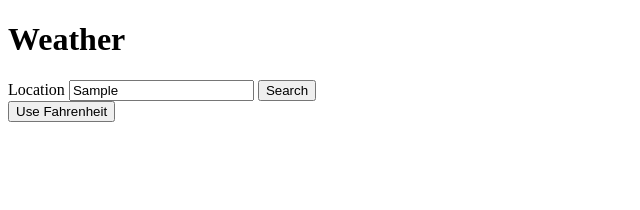
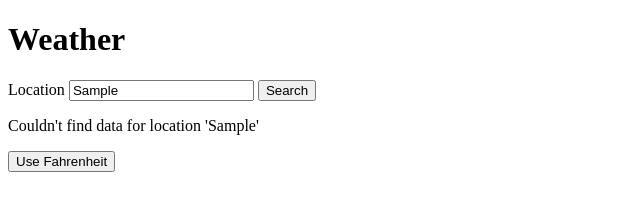
Before and after one commit to midhunpradeep/odin-weather-app, a website built with webpack: page src/index.html in a window 1280 px wide. Both pictures are taken after typing "Sample" into the empty fields and a click on the button "Search". Shown: the whole page, without its empty margins (0-640 px from the left). Built offline with nearby package versions, Linux system fonts and the light colour scheme; no server answers.

Commit message:
feat: Display search status

```diff
--- a/src/index.html
+++ b/src/index.html
@@ -17,6 +17,7 @@
         <input type="text" name="location" />
       </label>
       <button type="submit">Search</button>
+      <p class="search-status"></p>
     </form>
 
     <button type="button" id="temperature-toggle-btn">Use Fahrenheit</button>
--- a/src/index.js
+++ b/src/index.js
@@ -40,14 +40,23 @@ function updateWeatherOutput() {
 
 const weatherSearchForm = document.getElementById("weather-search-form");
 const weatherInput = weatherSearchForm.querySelector("input[name='location']");
+const searchStatus = weatherSearchForm.querySelector(".search-status");
 
 weatherSearchForm.addEventListener("submit", async (event) => {
   event.preventDefault();
 
-  const data = await api.getWeatherData(weatherInput.value);
-  if (!data) return;
+  const searchTerm = weatherInput.value;
+  searchStatus.textContent = `Searching for location '${searchTerm}'`;
+
+  const data = await api.getWeatherData(searchTerm);
+  if (!data) {
+    searchStatus.textContent = `Couldn't find data for location '${searchTerm}'`;
+    return;
+  }
+
+  weatherData = data;
 
   weatherInput.value = "";
-  weatherData = data;
+  searchStatus.textContent = "";
   updateWeatherOutput();
 });
```
